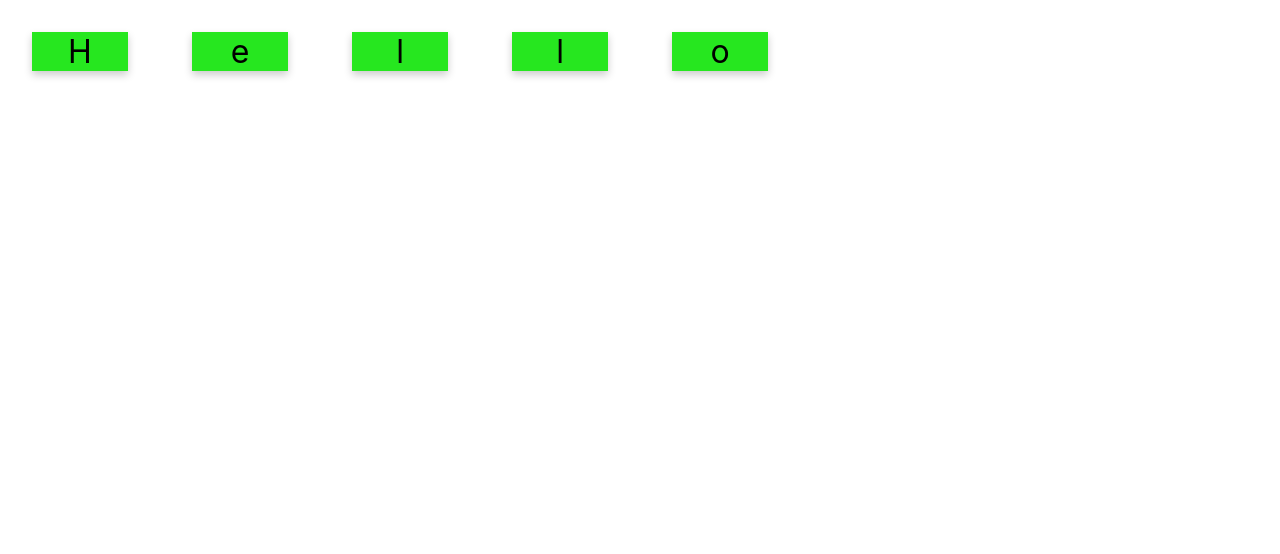
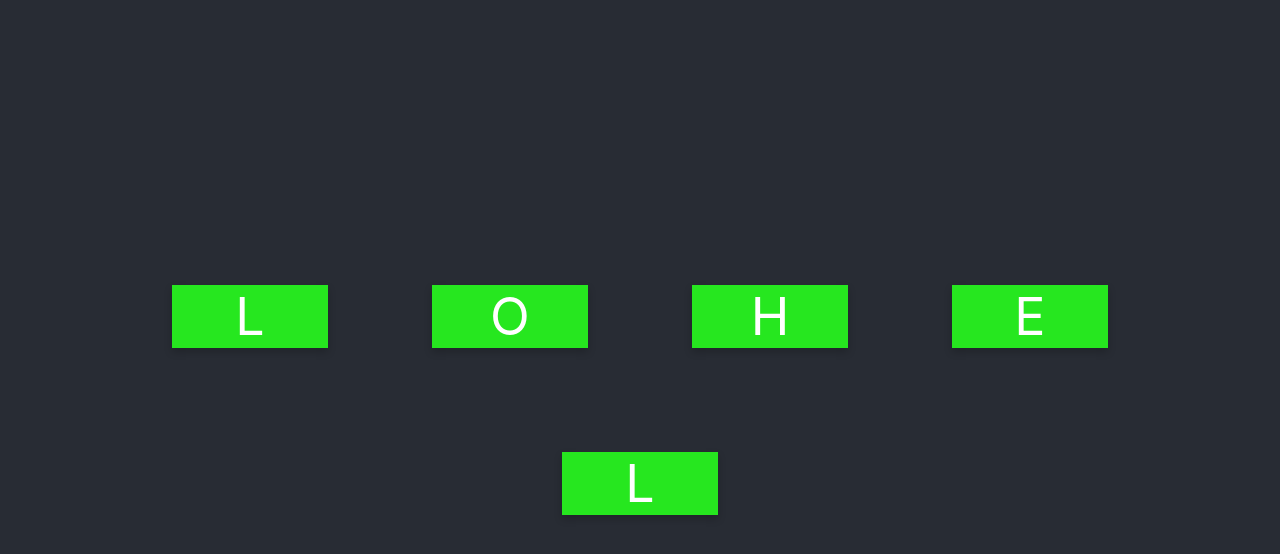
Before and after one commit to P-Thanida/3SA03, a React (Create React App) app: page / in a window 1280 px wide. Shown: the top 554 px of the page. Built offline with nearby package versions, Linux system fonts and the light colour scheme.

Commit message:
second commit

```diff
--- a/src/App.js
+++ b/src/App.js
@@ -1,15 +1,15 @@
-import React from 'react';
-import './App.css';
-import CharacterCard from './CharacterCard';
-const word = "Hello";
+import React from "react";
+import "./App.css";
+import WordCard from "./WordCard";
+
 function App() {
-    return (
-        <div>
-            {
-                Array.from(word).map((c, i) => <CharacterCard value={c} key={i} />)
-            }
-        </div>
-    );
+
+  return (
+    <div className="App App-header">
+        <WordCard value = "hello"/> {/* ส่ง props ที่มีค่าเป็น hello ส่งไปยัง Component Word Card */}
+    </div>
+  );
+
 }
 
 export default App;
--- a/src/WordCard.js
+++ b/src/WordCard.js
@@ -1,8 +1,8 @@
 import React, { useState, useEffect } from 'react';
 import CharacterCard from './CharacterCard';
 import _ from 'lodash';
+const refreshPage = () => window.location.reload(false);
 
-const refreshPage = () => window.location.reload(false);
 const prepareStateFromWord = (given_word) => {
     let word = given_word.toUpperCase()
     let chars = _.shuffle(Array.from(word))
@@ -44,8 +44,8 @@ export default function WordCard(props) {
             } else {
                 console.log('reset')
                 setState({ ...state, guess: '', attempt: state.attempt + 1 })
+                refreshPage()
 
-                refreshPage()
             }
         }
     }
```
